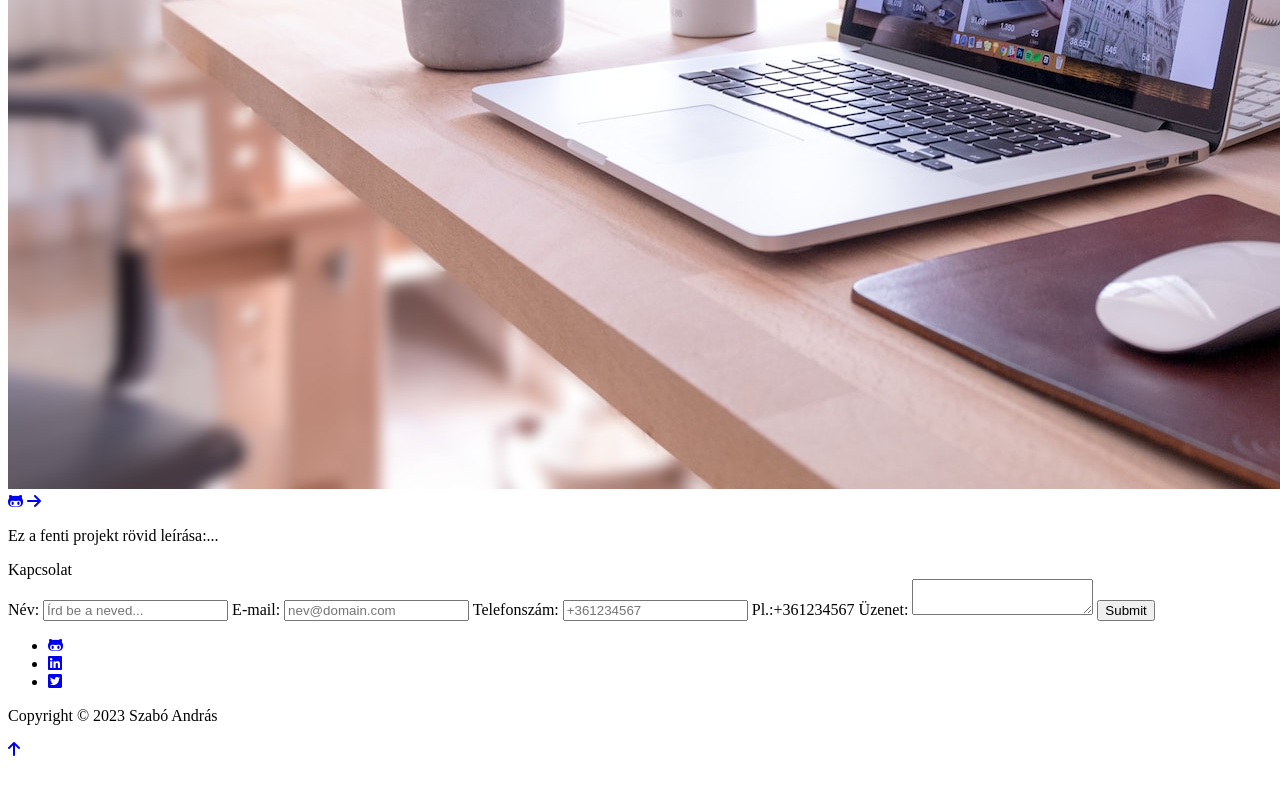
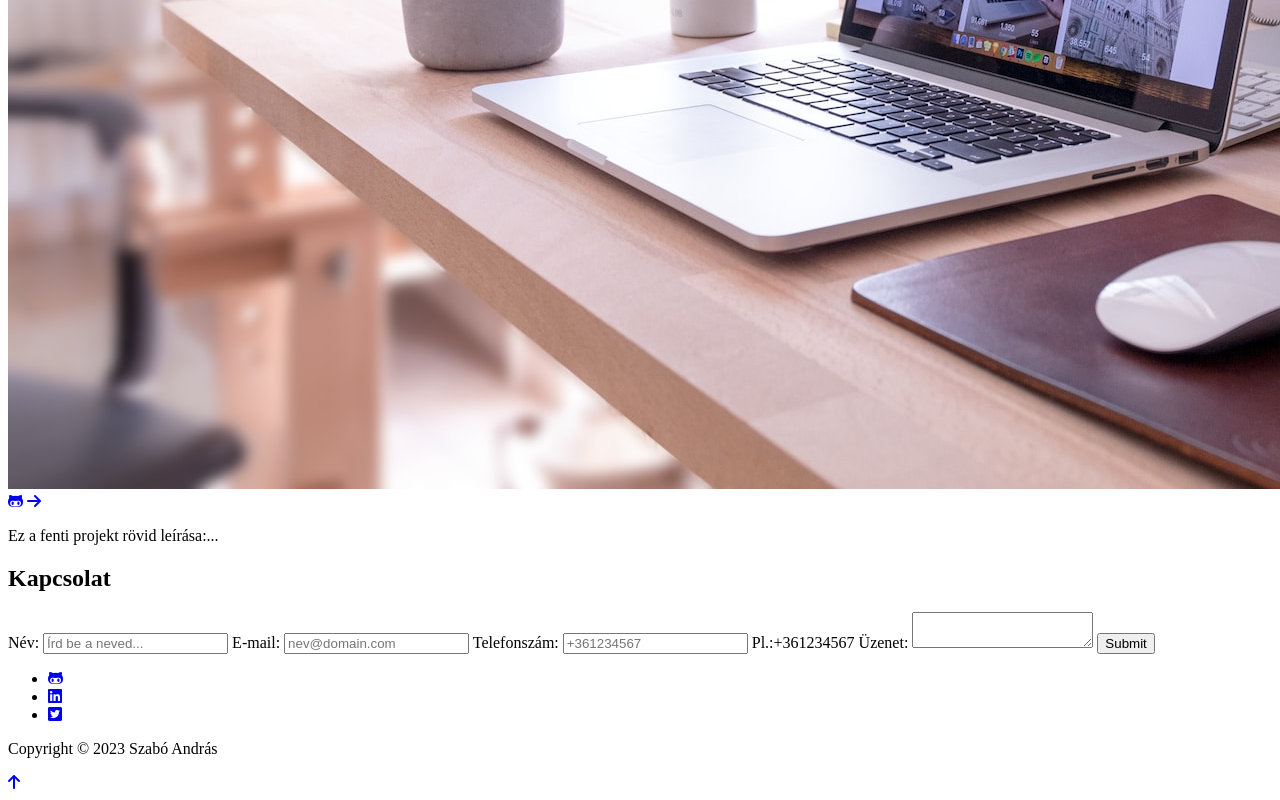
Before and after one commit to szabo-andras/PK-Work, a plain HTML site: page Portfolio-Gergo/index.html in a window 1280 px wide. Shown: the part 6243-7043 px from the top of the page. Before the commit the page ends 7010 px from the top, so only its background shows below. Drawn offline with Linux system fonts and the light colour scheme.

Commit message:
section h2 javitas

```diff
--- a/Portfolio-Gergo/index.html
+++ b/Portfolio-Gergo/index.html
@@ -106,7 +106,7 @@
       </section>
       <!--    Kapcsolat szekció     -->
       <section id="kapcsolat">
-        Kapcsolat
+        <h2>Kapcsolat</h2>
         <form
           class="kapcsolat-form"
           action="https://formspree.io/f/xrgvyakq"
```
